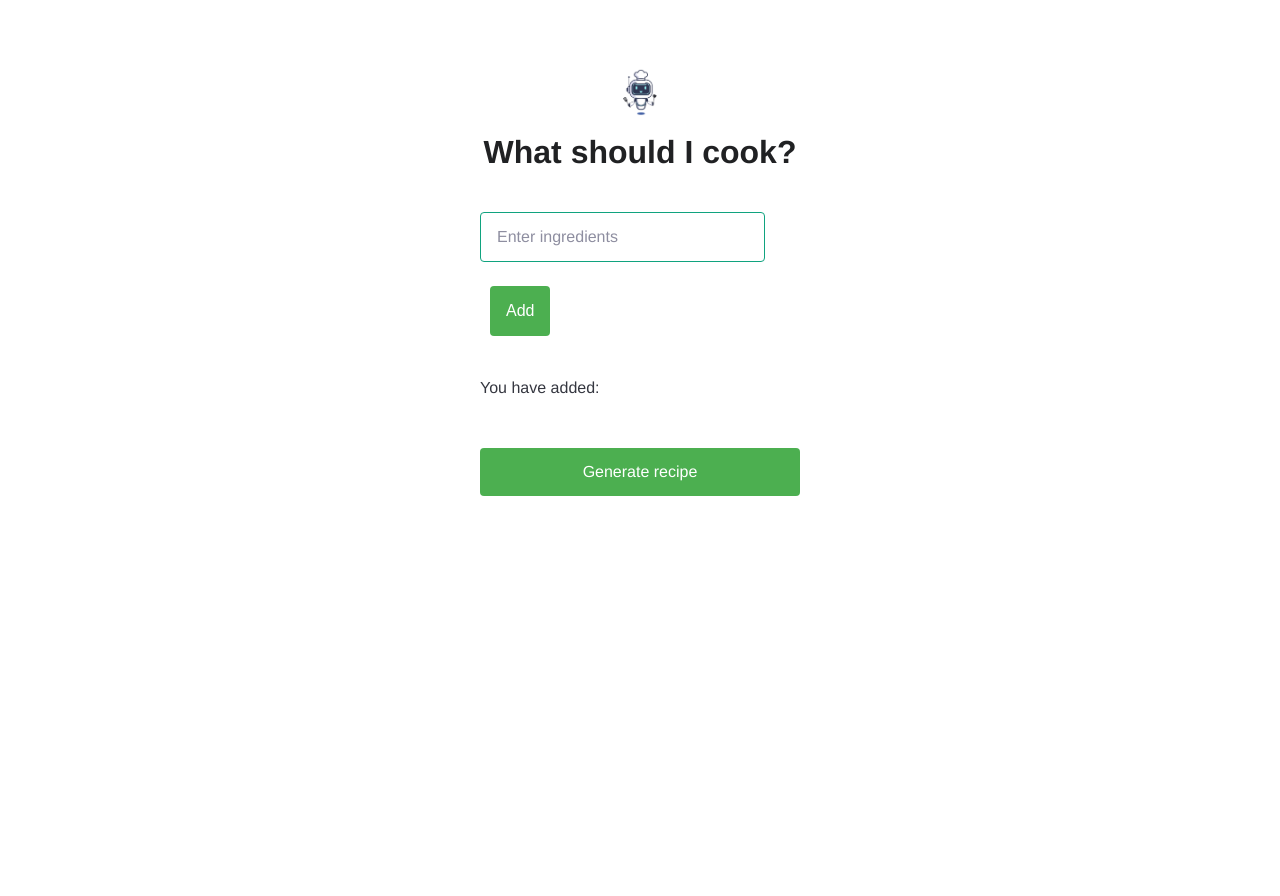
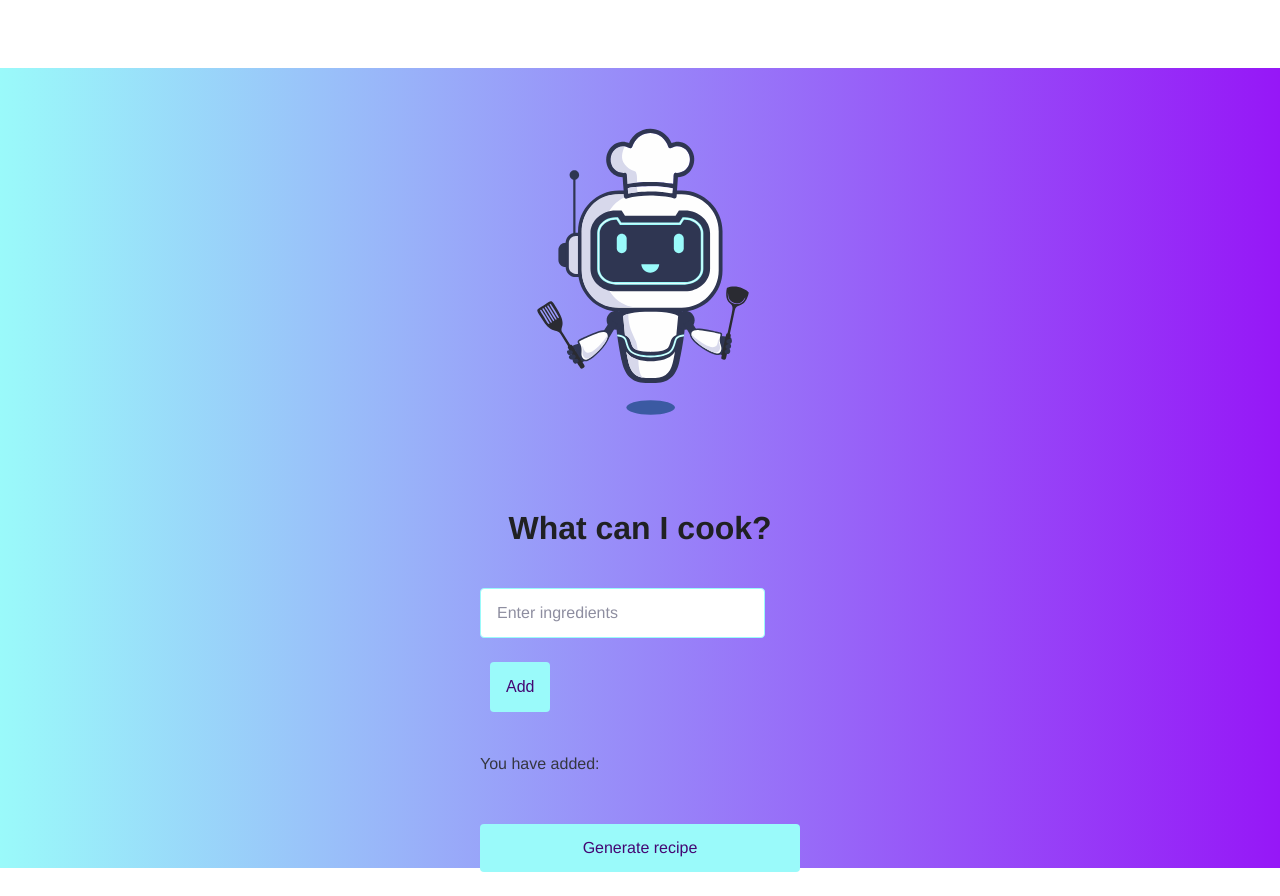
Before and after one commit to TakinB/Chef-GPT, a Next.js app: page / in a window 1280 px wide. Before the commit the page ends 800 px from the top, so only its background shows below. Built offline with nearby package versions, Linux system fonts and the light colour scheme; a web font is replaced by a local one.

Commit message:
add gradient background and color pallete

```diff
--- a/pages/index.js
+++ b/pages/index.js
@@ -76,15 +76,15 @@ export default function Home() {
   }
 
   return (
-    <div>
+    <div >
       <Head>
-        <title>OpenAI Quickstart</title>
-        <link rel="icon" href="/robot.png" />
+        <title>Chef GPT</title>
+        <link rel="icon" href="/robot.svg" />
       </Head>
-      {/* <IngredientInput/> */}
       <main className={styles.main}>
-        <img src="/robot.png" className={styles.icon} />
-        <h3>What should I cook?</h3>
+        <div className={styles.background}>
+        <img src="/robot.svg" className={styles.image}/>
+        <h3>What can I cook?</h3>
         <form onSubmit={onSubmit}>
           <div className="ingredients">
           <input
@@ -112,6 +112,8 @@ export default function Home() {
             Add
           </button> */}
         <div >{renderRecipe()}</div>
+        </div>
+
       </main>
     </div>
   );
--- a/pages/index.module.css
+++ b/pages/index.module.css
@@ -29,6 +29,11 @@
 .main .icon {
   width: 34px;
 }
+
+.main .image {
+  width: 300px;
+}
+
 .main h3 {
   font-size: 32px;
   line-height: 40px;
@@ -44,10 +49,10 @@
 .main input[type="text"] {
   padding: 12px 16px;
   padding-right: 60px;
-  border: 1px solid #10a37f;
+  border: 1px solid #9AFAFA;
   border-radius: 4px;
   margin-bottom: 24px;
-  outline-color: #10a37f;
+  outline-color: #9AFAFA;
 }
 .main ::placeholder {
   color: #8e8ea0;
@@ -58,11 +63,15 @@
   padding: 12px;
   border-radius: 4px;
   border: none;
-  background-color: #4caf50;
-  color: #fff;
+  background-color: #9AFAFA;
+  color: #440773;
   margin-bottom: 24px;
   cursor: pointer;
   transition: background-color 0.3s ease;
+}
+
+.main input[type="submit"]:hover{
+  background-color: #9617f7;
 }
 .main .result {
   font-weight: bold;
@@ -73,8 +82,8 @@
   padding: 16px 16px;
   border-radius: 4px;
   border: none;
-  background-color: #4caf50;
-  color: #fff;
+  background-color: #9AFAFA;
+  color: #440773;
   margin-left: 10px;
   margin-bottom: 24px;
   cursor: pointer;
@@ -82,5 +91,15 @@
 }
 
 .button:hover {
-  background-color: #3e8e41;
+  background-color: #9617f7;
 }
+
+.background {
+  background: linear-gradient(90deg, #9AFAFA, #9617f7);
+  height: 100vh;
+  width: 100vw;
+  display: flex;
+  flex-direction: column;
+  align-items: center;
+
+}
```
Also changed, not shown: public/robot.svg (added), public/robotpng.png (added).
